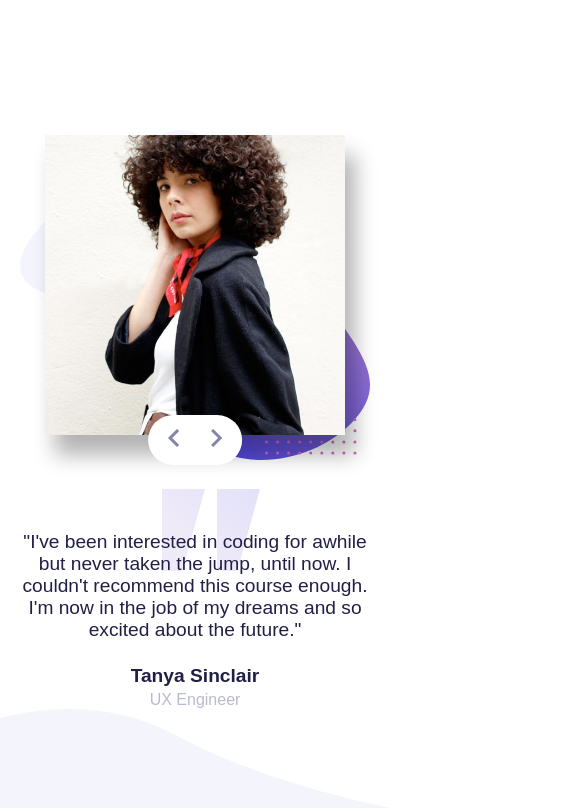
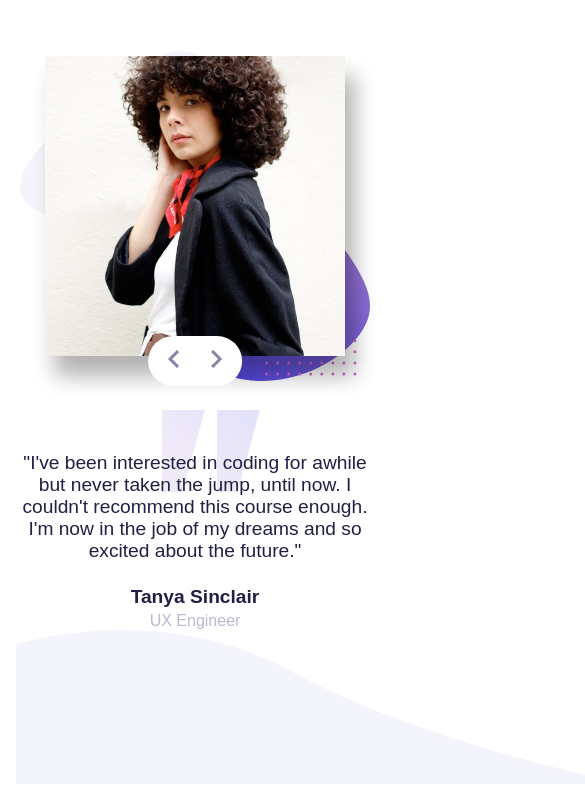
Before and after one commit to Marvel123g/coding-bootcamp, a plain HTML site: page index.html in a window 390 px wide. Shown: the top 811 px of the page, 585 px wide, since content can reach past the window. Drawn offline with Linux system fonts and the light colour scheme.

Commit message:
Update style.css

```diff
--- a/style.css
+++ b/style.css
@@ -23,8 +23,7 @@ main {
     max-width: 1200px;
 }
 
-.hidden,
-.curve {
+.hidden{
     display: none;
 }
 
@@ -32,9 +31,6 @@ article {
     display: flex;
     align-items: center;
     width: 100%;
-    /* justify-content: space-between; */
-    /* gap: 2rem; */
-    /* flex-wrap: wrap; */
 }
 
 .text {
@@ -150,14 +146,6 @@ article {
         top: 45%;
         left: 50%;
     }
-    .curve{
-        display: block;
-        img{
-            width: 100%;
-            position: absolute;
-            left: 0;
-        }
-    }
 }
 
 @media (max-width: 500px) {
```
